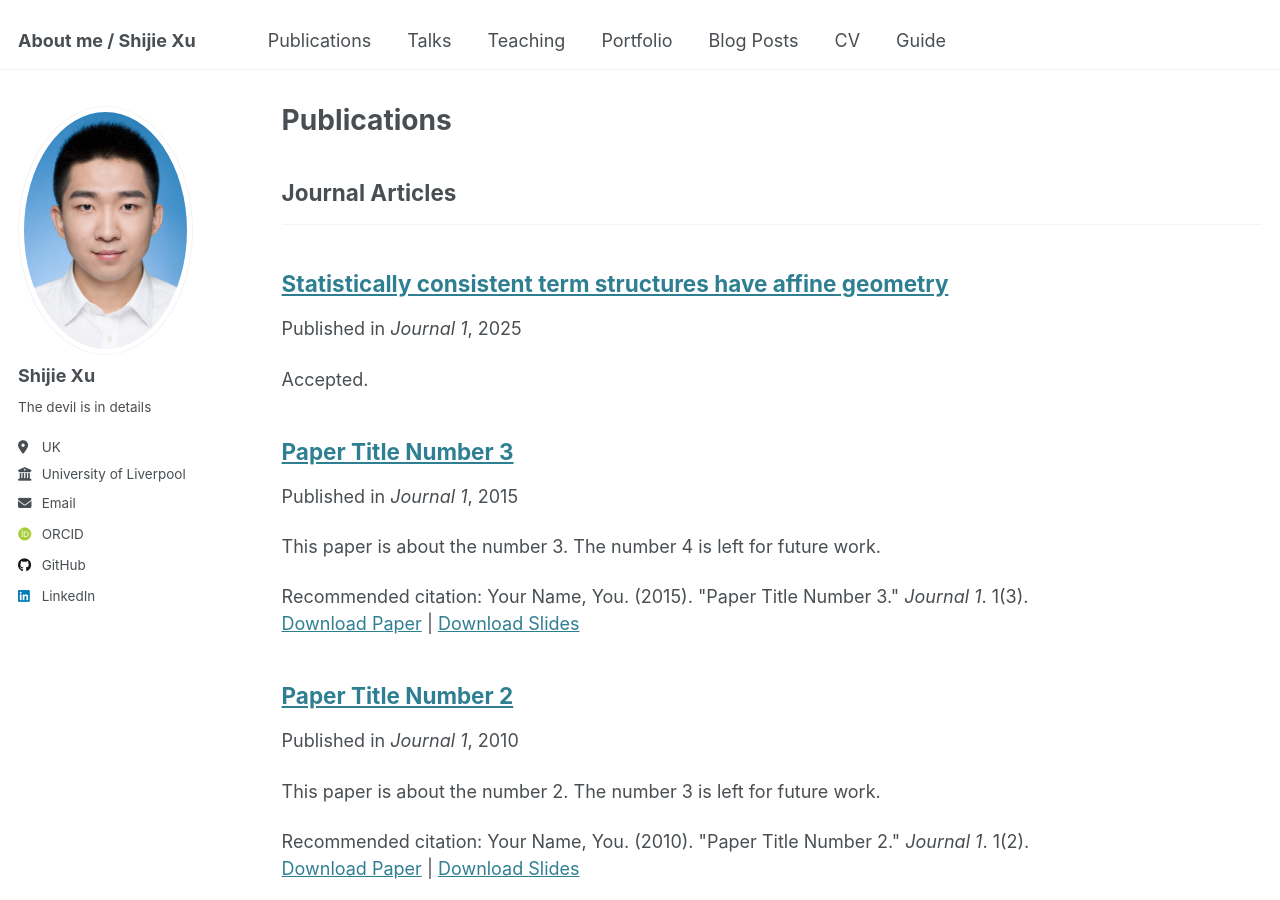
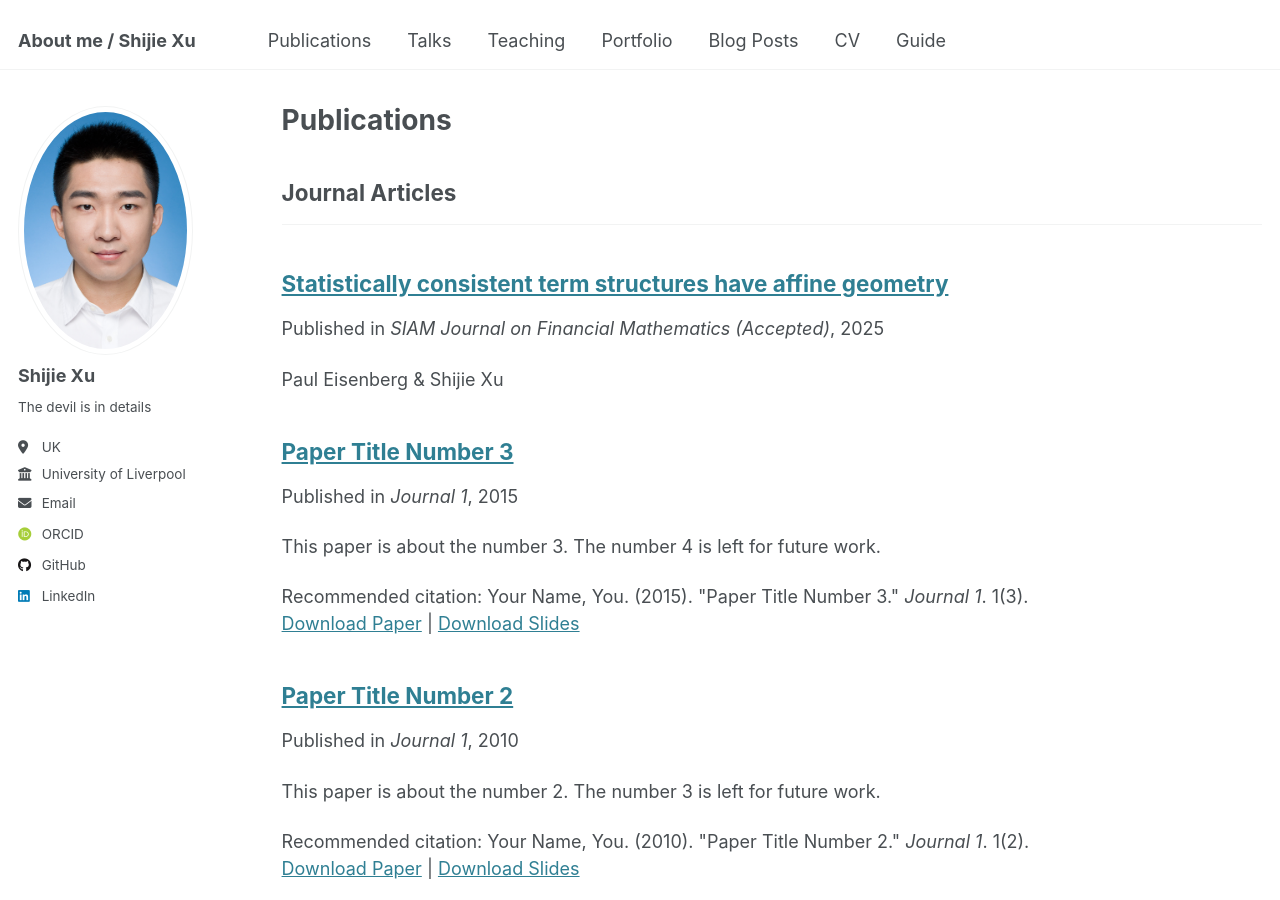
Before and after one commit to ShijieXu1993/uk.github.io, a Jekyll site: the page built from _pages/publications.html, in a window 1280 px wide and 900 px high. Built offline with Jekyll 4.4.1, drawn with Linux system fonts in a browser that asks for light colours; some web fonts are replaced.

Commit message:
Update 2009-10-01-paper-title-number-1.md

```diff
--- a/_publications/2009-10-01-paper-title-number-1.md
+++ b/_publications/2009-10-01-paper-title-number-1.md
@@ -1,12 +1,11 @@
 ---
 title: "Statistically consistent term structures have affine geometry"
-author: Paul Eisenberg & Shijie Xu
 collection: publications
 category: manuscripts
 permalink: https://arxiv.org/abs/2308.02246
-excerpt: Accepted.
+excerpt: Paul Eisenberg & Shijie Xu
 date: 2025-10-01
-venue: 'Journal 1'
+venue: 'SIAM Journal on Financial Mathematics (Accepted)'
 ---
 
 The contents above will be part of a list of publications, if the user clicks the link for the publication than the contents of section will be rendered as a full page, allowing you to provide more information about the paper for the reader. When publications are displayed as a single page, the contents of the above "citation" field will automatically be included below this section in a smaller font.
```
